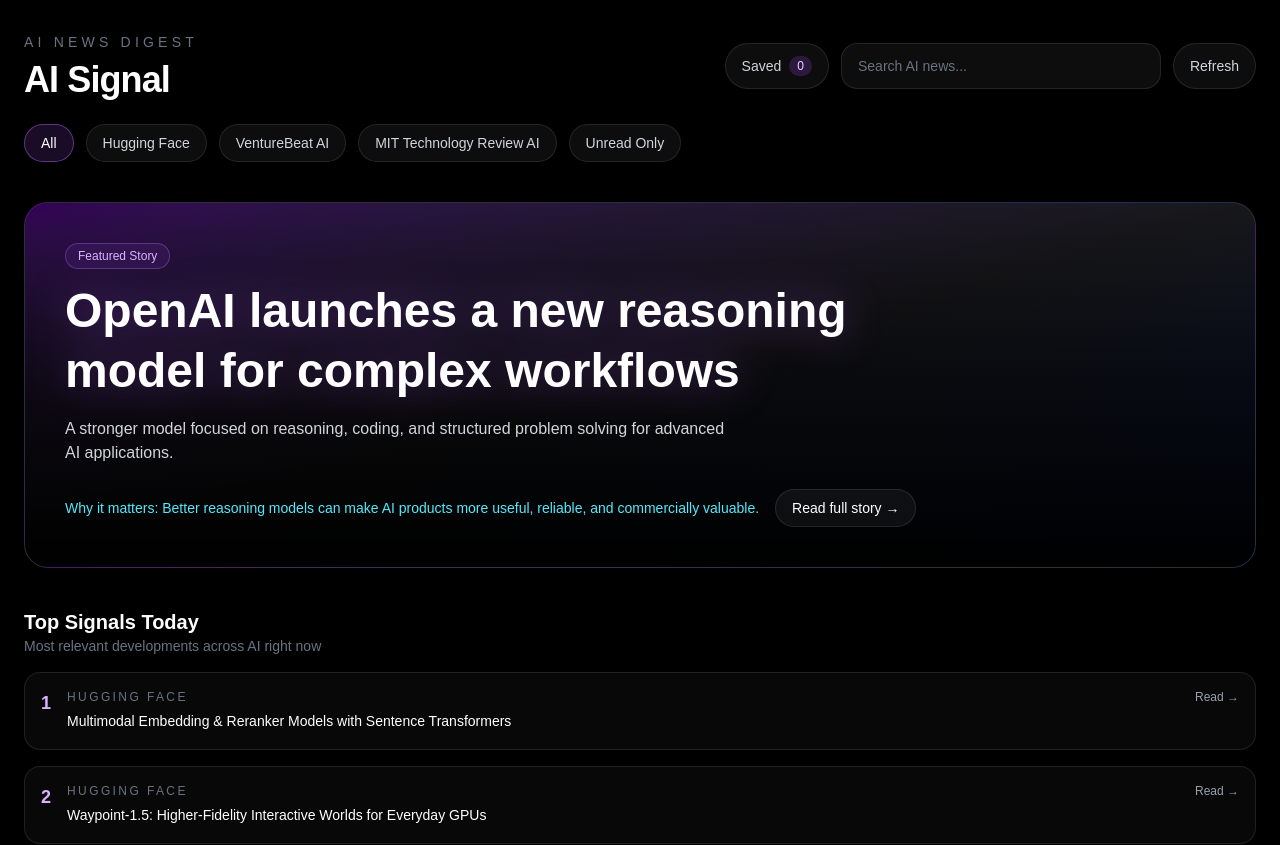
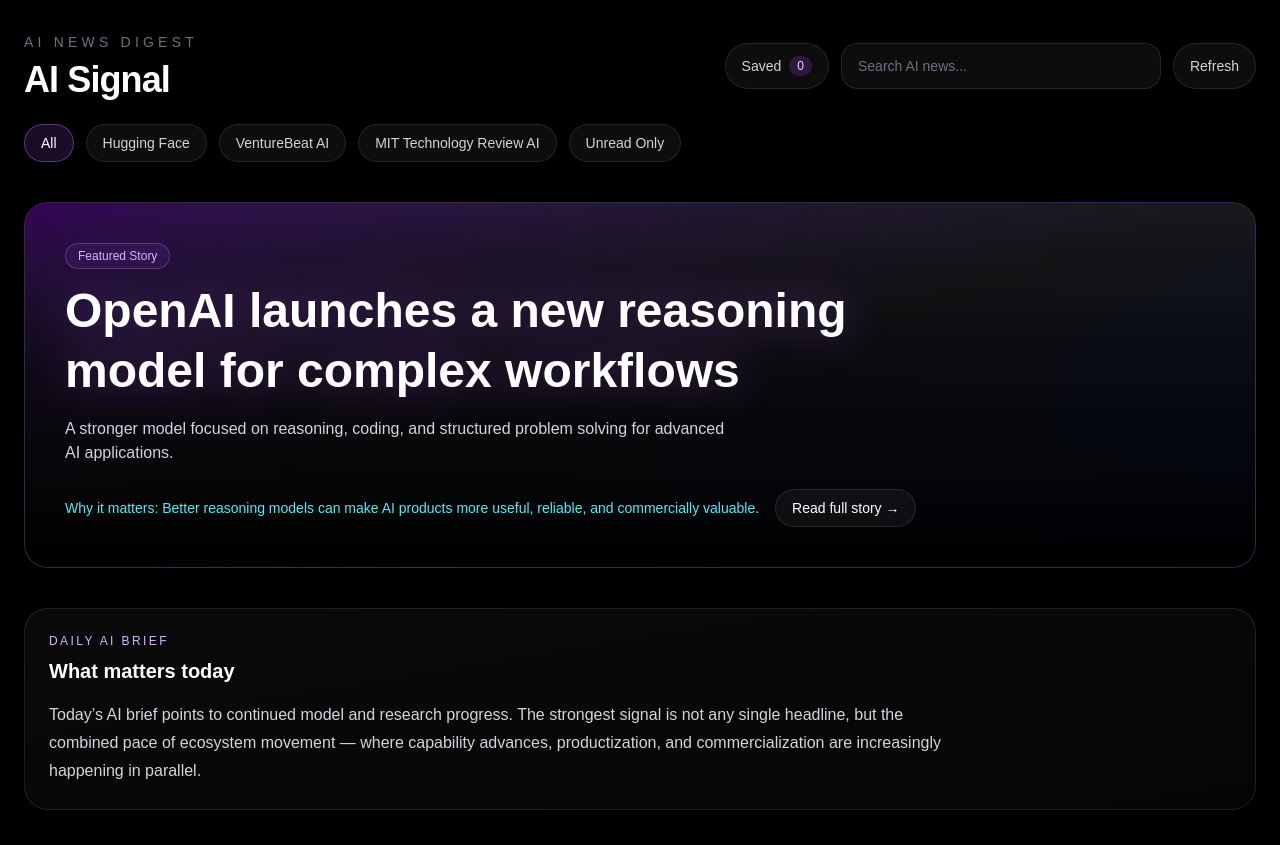
Before and after one commit to surajpandita18-dot/ai-signal, a Next.js app: page / in a window 1280 px wide. Shown: the top 845 px of the page. Built offline with nearby package versions, Linux system fonts and the light colour scheme.

Commit message:
feat: add auto refresh workflow

```diff
--- a/app/page.tsx
+++ b/app/page.tsx
@@ -75,6 +75,7 @@
 
   return "Represents a meaningful shift in the AI landscape that operators and builders should track.";
 }
+
 function getPersonalizedScore(
   article: RealArticle,
   bookmarks: string[],
@@ -92,6 +93,77 @@
   if (title.includes("enterprise")) score += 1;
 
   return score;
+}
+
+function generateDailyBrief(articles: RealArticle[]) {
+  if (articles.length === 0) {
+    return "No major signals available right now. Try refreshing to pull the latest AI developments.";
+  }
+
+  const titles = articles.map((article) => article.title.toLowerCase());
+
+  const hasFunding = titles.some(
+    (title) =>
+      title.includes("funding") ||
+      title.includes("raise") ||
+      title.includes("million") ||
+      title.includes("billion") ||
+      title.includes("secures")
+  );
+
+  const hasLaunches = titles.some(
+    (title) =>
+      title.includes("launch") ||
+      title.includes("release") ||
+      title.includes("introduces") ||
+      title.includes("rolls out")
+  );
+
+  const hasResearch = titles.some(
+    (title) =>
+      title.includes("model") ||
+      title.includes("research") ||
+      title.includes("embedding") ||
+      title.includes("benchmark") ||
+      title.includes("safety")
+  );
+
+  const hasEnterprise = titles.some(
+    (title) =>
+      title.includes("enterprise") ||
+      title.includes("workplace") ||
+      title.includes("business")
+  );
+
+  const hasOpenSource = titles.some(
+    (title) =>
+      title.includes("open source") ||
+      title.includes("developer") ||
+      title.includes("tool") ||
+      title.includes("code") ||
+      title.includes("sdk")
+  );
+
+  const themes: string[] = [];
+
+  if (hasLaunches) themes.push("rapid product shipping");
+  if (hasResearch) themes.push("continued model and research progress");
+  if (hasEnterprise) themes.push("stronger enterprise adoption");
+  if (hasOpenSource) themes.push("momentum in the tooling and open ecosystem");
+  if (hasFunding) themes.push("fresh capital flowing into AI infrastructure and applications");
+
+  if (themes.length === 0) {
+    return "Today’s signal set suggests steady movement across the AI landscape, with incremental developments that matter for builders, operators, and product teams.";
+  }
+
+  const themeText =
+    themes.length === 1
+      ? themes[0]
+      : themes.length === 2
+      ? `${themes[0]} and ${themes[1]}`
+      : `${themes.slice(0, -1).join(", ")}, and ${themes[themes.length - 1]}`;
+
+  return `Today’s AI brief points to ${themeText}. The strongest signal is not any single headline, but the combined pace of ecosystem movement — where capability advances, productization, and commercialization are increasingly happening in parallel.`;
 }
 
 export default function Home() {
@@ -124,6 +196,7 @@
   useEffect(() => {
     localStorage.setItem("bookmarks_real", JSON.stringify(bookmarks));
   }, [bookmarks]);
+
   useEffect(() => {
     localStorage.setItem("read_articles", JSON.stringify(readArticles));
   }, [readArticles]);
@@ -133,6 +206,7 @@
       prev.includes(id) ? prev.filter((item) => item !== id) : [...prev, id]
     );
   };
+
   const markAsRead = (id: string) => {
     if (!readArticles.includes(id)) {
       setReadArticles((prev) => [...prev, id]);
@@ -166,9 +240,14 @@
           getPersonalizedScore(a, bookmarks, readArticles)
       );
   }, [query, selectedCategory, showUnreadOnly, readArticles, bookmarks]);
+
   const topSignals = useMemo(() => {
     return filteredArticles.slice(0, 5);
   }, [filteredArticles]);
+
+  const dailyBrief = useMemo(() => {
+    return generateDailyBrief(topSignals);
+  }, [topSignals]);
 
   return (
     <main className="min-h-screen bg-black text-white">
@@ -203,6 +282,7 @@
                 onChange={(e) => setSearch(e.target.value)}
                 className="w-full rounded-2xl border border-white/10 bg-white/5 px-4 py-3 text-sm text-white placeholder:text-gray-500 outline-none backdrop-blur-md md:w-80"
               />
+
               <button
                 onClick={() => window.location.reload()}
                 className="rounded-full border border-white/10 bg-white/5 px-4 py-3 text-sm text-gray-300 transition hover:border-white/20 hover:bg-white/10 hover:text-white"
@@ -227,6 +307,7 @@
                 {item}
               </button>
             ))}
+
             <button
               onClick={() => setShowUnreadOnly((prev) => !prev)}
               className={`rounded-full border px-4 py-2 text-sm transition ${
@@ -271,7 +352,24 @@
             </div>
           </div>
         </Link>
+
         {/* Daily Brief */}
+        <section className="mb-10 rounded-3xl border border-white/10 bg-gradient-to-br from-white/[0.04] to-white/[0.02] p-6 backdrop-blur-xl">
+          <div className="mb-4">
+            <p className="mb-2 text-xs uppercase tracking-[0.2em] text-purple-300">
+              Daily AI Brief
+            </p>
+            <h3 className="text-xl font-semibold text-white">
+              What matters today
+            </h3>
+          </div>
+
+          <p className="max-w-4xl text-sm leading-7 text-gray-300 md:text-base">
+            {dailyBrief}
+          </p>
+        </section>
+
+        {/* Top Signals */}
         <section className="mb-10">
           <div className="mb-4">
             <h3 className="text-xl font-semibold text-white">Top Signals Today</h3>
@@ -314,6 +412,7 @@
             ))}
           </div>
         </section>
+
         {/* Section header */}
         <div className="mb-6 flex flex-col gap-2 md:flex-row md:items-end md:justify-between">
           <div>
@@ -337,13 +436,11 @@
             filteredArticles.map((article) => (
               <article
                 key={article.id}
-  className={`group relative rounded-3xl border p-5 backdrop-blur-xl transition duration-300
-  ${
+                className={`group relative rounded-3xl border p-5 backdrop-blur-xl transition duration-300 ${
                   readArticles.includes(article.id)
                     ? "border-white/5 bg-white/[0.02] opacity-60"
                     : "border-white/10 bg-gradient-to-br from-white/[0.04] to-white/[0.02] hover:-translate-y-2 hover:border-purple-400/40 hover:shadow-[0_0_40px_rgba(168,85,247,0.2)]"
-  }
-`}
+                }`}
               >
                 <div className="pointer-events-none absolute inset-0 rounded-3xl bg-gradient-to-br from-purple-500/10 via-transparent to-blue-500/10 opacity-0 transition group-hover:opacity-100" />
 
```
Lines whose indentation alone changed are shown as unchanged.
